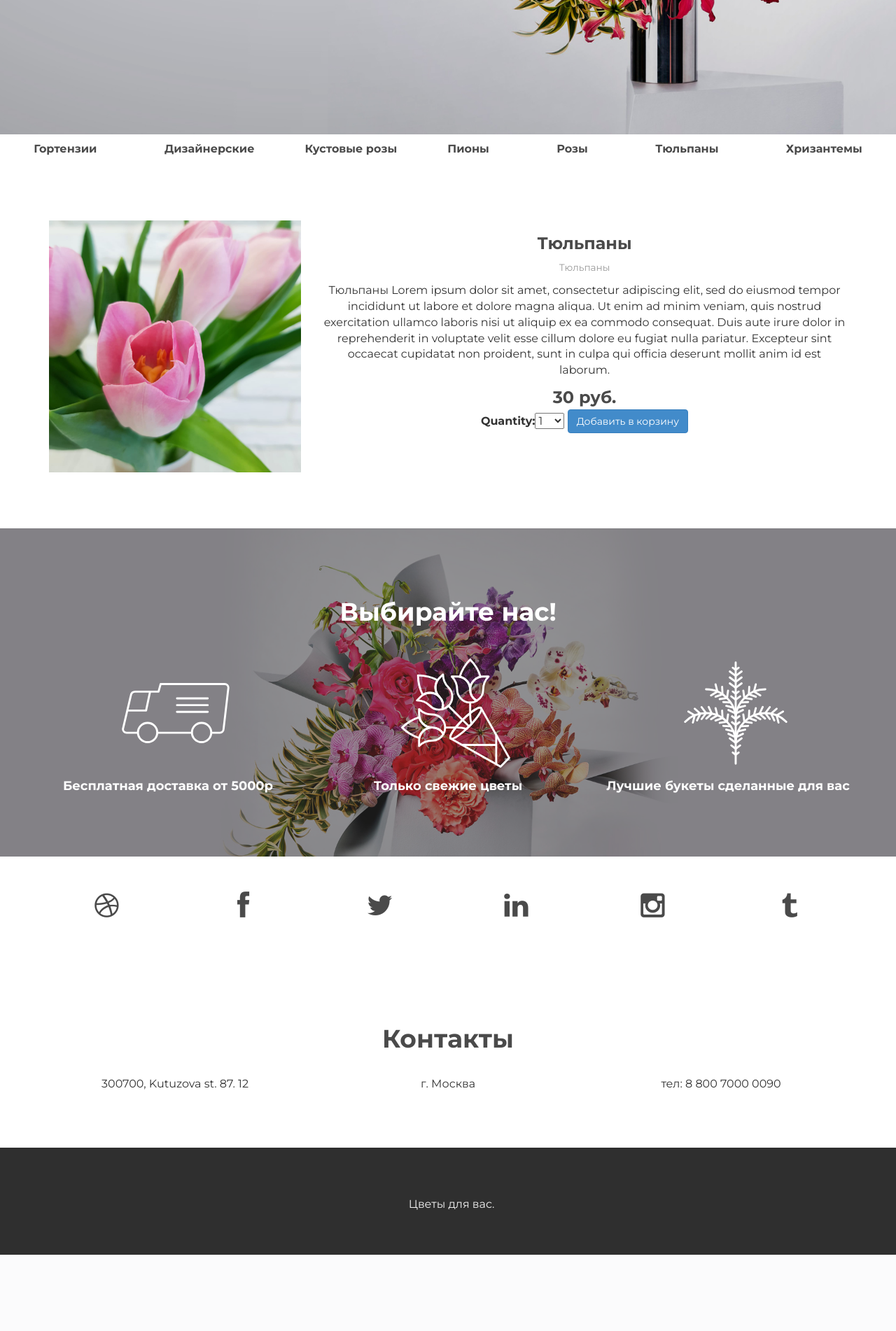
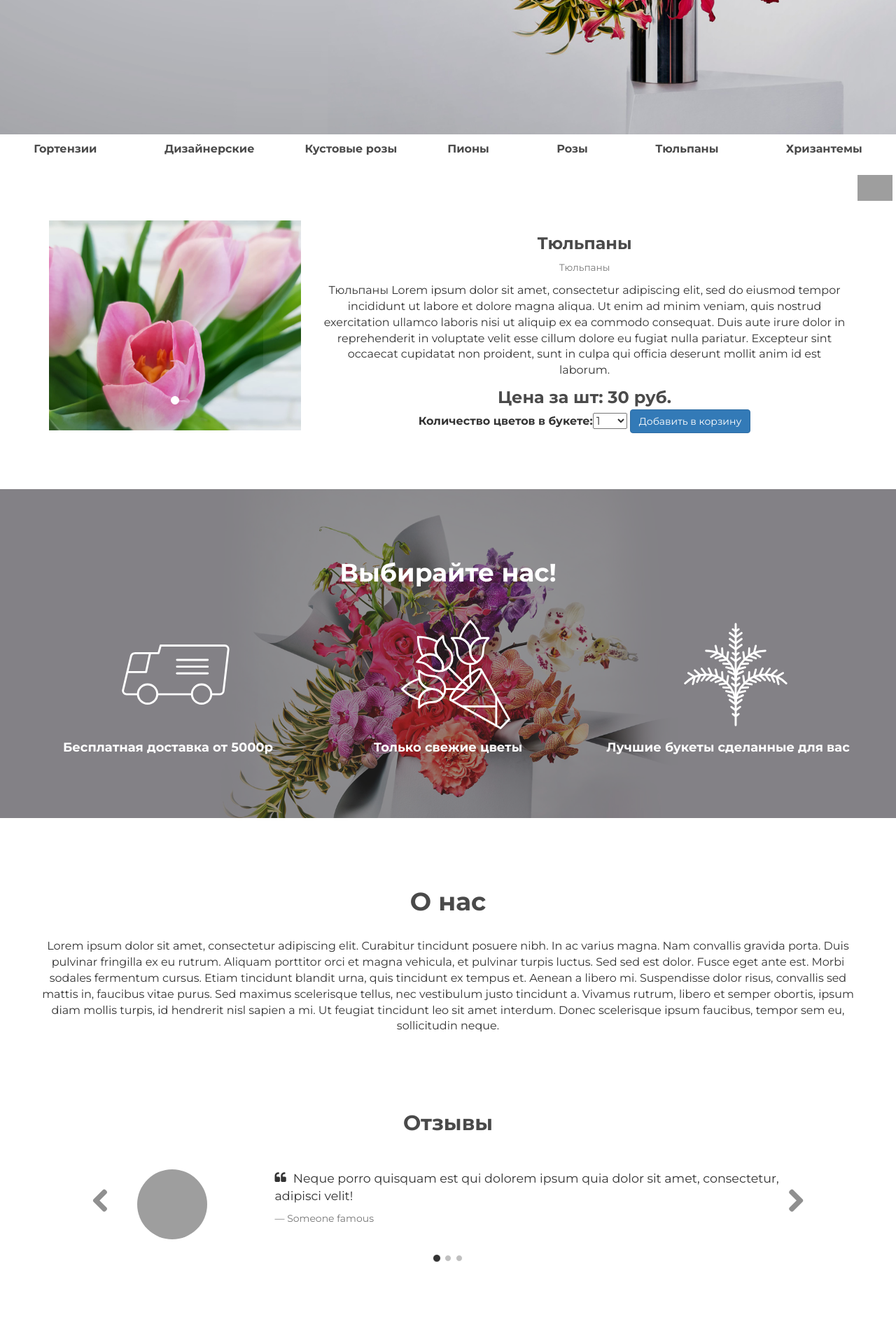
Before and after one commit to maybejke/flowers_shop, a Django app: a page that uses shop/templates/base.html in a window 1280 px wide. Shown: the part 508-2410 px from the top of the page at 70% size. Before the commit the page ends 2301 px from the top, so only its background shows below. Run offline with Django 3.2, Linux system fonts and the light colour scheme; data comes from the database, SQL or seed files in the repository; parts of the project's set-up code (start-up, migrations or seed data) failed here and were passed over; some libraries are stand-ins or nearby versions; grey boxes are pictures that could not be loaded.

Commit message:
celery + carousels, reviews and changed numbers of goods

```diff
--- a/shop/basketapp/forms.py
+++ b/shop/basketapp/forms.py
@@ -1,6 +1,7 @@
 from django import forms
 
-PRODUCT_QUANTITY_CHOICES = [(i, str(i)) for i in range(1, 21)]
+# PRODUCT_QUANTITY_CHOICES = [(i, str(i)) for i in range(1, 21)]
+PRODUCT_QUANTITY_CHOICES = [(1, '1'), (9, '9'), (11, '11'), (15, '15'), (21, '21'), (33, '33'), (50,'50'), (100,'100')]
 
 
 class CartAddProductForm(forms.Form):
@@ -8,5 +9,5 @@ class CartAddProductForm(forms.Form):
     quantity: позволяет пользователю выбрать количество между 1-20. Мы используем поле
     update: TypedChoiceField с coerce=int для преобразования ввода в целое число.
     """
-    quantity = forms.TypedChoiceField(choices=PRODUCT_QUANTITY_CHOICES, coerce=int)
+    quantity = forms.TypedChoiceField(label='Количество цветов в букете', choices=PRODUCT_QUANTITY_CHOICES, coerce=int)
     update = forms.BooleanField(required=False, initial=False, widget=forms.HiddenInput)
--- a/shop/mainapp/templates/mainapp/index.html
+++ b/shop/mainapp/templates/mainapp/index.html
@@ -2,7 +2,7 @@
 {% load static %}
 
 {% block title %}
-
+	Цветы | дарите с удовольствием
 {% endblock title %}
 
 {% block content %}
--- a/shop/mainapp/templates/mainapp/product_detail.html
+++ b/shop/mainapp/templates/mainapp/product_detail.html
@@ -14,16 +14,15 @@
     <section id="works"></section>
 	<div class="container">
         <div class="row centered mt mb">
-
-            <div class="col-md-4 " style="margin-left: auto; max-width: 400px">
-              <img src="{{ product.pictures.all.0.image.url }}" class="img-responsive" alt="{{ product.title }}">
+            <div class="col-md-4">
+              {% include "mainapp/snippets/products_carousel.html" %}
             </div>
             <div class="col-md-8">
               <div class="card-body">
                 <h3 class="card-title">{{ product.title }}</h3>
                 <p class="card-text"><small class="text-muted">{{ product.categories.all.0.title }}</small></p>
                 <p class="card-text">{{ product.description }}</p>
-                <div class="price">{{ product.price }} руб.</div>
+                <div class="price">Цена за шт: {{ product.price }} руб.</div>
                 <form action="{% url "basket:cart_add" product.id %}" method="post">
                     {{ cart_product_form }}
                     {% csrf_token %}
--- /dev/null
+++ b/shop/mainapp/templates/mainapp/snippets/products_carousel.html
@@ -0,0 +1,29 @@
+<div id="carousel-example-generic" class="carousel slide" data-ride="carousel">
+  <!-- Indicators -->
+  <ol class="carousel-indicators">
+      {% for img in product.pictures.all %}
+    <li data-target="#carousel-example-generic" data-slide-to="{{ forloop.first }}" {% if forloop.first %} class="active" {% endif %}></li>
+    {% endfor %}
+  </ol>
+
+  <!-- Wrapper for slides -->
+  <div class="carousel-inner" role="listbox">
+{% for img in product.pictures.all %}
+    <div class="item {% if forloop.first %} active {% endif%}" style="margin-left: auto; max-width: 450px; max-height: 300px;">
+      <img src="{{ img.image.url }}" alt="{{ img.title}}">
+      <div class="carousel-caption">
+      </div>
+    </div>
+{% endfor %}
+  </div>
+
+  <!-- Controls -->
+  <a class="left carousel-control" href="#carousel-example-generic" role="button" data-slide="prev" style="background: white; opacity: 5%">
+    <span class="glyphicon glyphicon-chevron-left" aria-hidden="true"></span>
+    <span class="sr-only">Previous</span>
+  </a>
+  <a class="right carousel-control" href="#carousel-example-generic" role="button" data-slide="next" style="background: white; opacity: 5%">
+    <span class="glyphicon glyphicon-chevron-right" aria-hidden="true"></span>
+    <span class="sr-only">Next</span>
+  </a>
+</div>
--- a/shop/mainapp/templates/mainapp/snippets/products_snippet.html
+++ b/shop/mainapp/templates/mainapp/snippets/products_snippet.html
@@ -1,4 +1,4 @@
-<div class="col-lg-4 col-md-4 col-sm-4 gallery">
+<div class="col-lg-3 col-md-3 col-sm-3 gallery">
     <a href="{{ product.get_absolute_url }}"><img src="{{ product.pictures.all.0.image.url }}" class="img-responsive">
     <div class="price">{{product.title}}</div><div class="button">Купить</div></a>
 </div>
--- a/shop/orderapp/admin.py
+++ b/shop/orderapp/admin.py
@@ -13,7 +13,7 @@ class OrderItemsInline(admin.TabularInline):
 
 class OrderAdmin(admin.ModelAdmin):
     list_display = ['id', 'first_name', 'last_name', 'email',
-                    'address', 'city', 'postal_code', 'created', 'updated',
+                    'address', 'city', 'phone_number', 'created', 'updated',
                     'paid']
     list_filter = ['created', 'updated', 'paid']
     inlines = [OrderItemsInline]
--- a/shop/orderapp/forms.py
+++ b/shop/orderapp/forms.py
@@ -6,12 +6,12 @@ from orderapp.models import Order
 class OrderCreateForm(forms.ModelForm):
     class Meta:
         model = Order
-        fields = ['first_name', 'last_name', 'email', 'address', 'city', 'postal_code']
+        fields = ['first_name', 'last_name', 'email', 'address', 'city', 'phone_number']
         widgets = {
             'first_name': forms.TextInput(attrs={'class': 'form-control'}),
             'last_name': forms.TextInput(attrs={'class': 'form-control'}),
             'address': forms.TextInput(attrs={'class': 'form-control'}),
             'city': forms.TextInput(attrs={'class': 'form-control'}),
             'email': forms.EmailInput(attrs={'class': 'form-control'}),
-            'postal_code': forms.NumberInput(attrs={'class': 'form-control'}),
+            'phone_number': forms.NumberInput(attrs={'class': 'form-control'}),
         }
--- a/shop/orderapp/models.py
+++ b/shop/orderapp/models.py
@@ -21,7 +21,8 @@ class Order(models.Model):
     email = models.EmailField()
     address = models.CharField(verbose_name='Адрес', max_length=300)
     city = models.CharField(verbose_name='Город', max_length=100)
-    postal_code = models.IntegerField(verbose_name='Почтовый индекс')
+    phone_number = models.DecimalField(verbose_name='Номер телефона',
+                                       max_digits=12, default=84957777777, decimal_places=0)
     created = models.DateTimeField(auto_now_add=True)
     updated = models.DateTimeField(auto_now=True)
     paid = models.BooleanField(default=False)
--- a/shop/orderapp/views.py
+++ b/shop/orderapp/views.py
@@ -29,8 +29,8 @@ def order_create(request):
                                           quantity=item['quantity'])
             # clear basket
             cart.clear()
-            # run async task// delay - adding task into queue, will run it as soon as possible
-            order_created.delay(order.id)
+            # run async task// order_created.delay(order.id) - adding task into queue, will run it as soon as possible
+            order_created(order.id)
 
             return render(request, 'orderapp/order_created.html', {'order': order})
 
--- a/shop/static/css/style.css
+++ b/shop/static/css/style.css
@@ -323,3 +323,106 @@ margin-left: auto;
 .gallery h4 {
 	color:white;
 }
+
+/* carousel */
+#quote-carousel
+{
+  padding: 0 10px 30px 10px;
+  margin-top: 30px;
+}
+
+/* Control buttons  */
+#quote-carousel .carousel-control
+{
+  background: none;
+  color: #222;
+  font-size: 2.3em;
+  text-shadow: none;
+  margin-top: 30px;
+}
+/* Previous button  */
+#quote-carousel .carousel-control.left
+{
+  left: -12px;
+}
+/* Next button  */
+#quote-carousel .carousel-control.right
+{
+  right: -12px !important;
+}
+/* Changes the position of the indicators */
+#quote-carousel .carousel-indicators
+{
+  right: 50%;
+  top: auto;
+  bottom: 0px;
+  margin-right: -19px;
+}
+/* Changes the color of the indicators */
+#quote-carousel .carousel-indicators li
+{
+  background: #c0c0c0;
+}
+#quote-carousel .carousel-indicators .active
+{
+  background: #333333;
+}
+#quote-carousel img
+{
+  width: 250px;
+  height: 100px
+}
+/* End carousel */
+
+.item blockquote {
+    border-left: none;
+    margin: 0;
+}
+
+.item blockquote img {
+    margin-bottom: 10px;
+}
+
+.item blockquote p:before {
+    content: "\f10d";
+    font-family: 'Fontawesome';
+    float: left;
+    margin-right: 10px;
+}
+
+
+
+/**
+  MEDIA QUERIES
+*/
+
+/* Small devices (tablets, 768px and up) */
+@media (min-width: 768px) {
+    #quote-carousel
+    {
+      margin-bottom: 0;
+      padding: 0 40px 30px 40px;
+    }
+
+}
+
+/* Small devices (tablets, up to 768px) */
+@media (max-width: 768px) {
+
+    /* Make the indicators larger for easier clicking with fingers/thumb on mobile */
+
+    #quote-carousel .carousel-indicators {
+        bottom: -20px !important;
+    }
+    #quote-carousel .carousel-indicators li {
+        display: inline-block;
+        margin: 0px 5px;
+        width: 15px;
+        height: 15px;
+    }
+    #quote-carousel .carousel-indicators li.active {
+        margin: 0px 5px;
+        width: 20px;
+        height: 20px;
+    }
+}
--- a/shop/templates/base.html
+++ b/shop/templates/base.html
@@ -16,7 +16,9 @@
     </title>
     {% block css %}
 		<link href="{% static "css/bootstrap.css" %}" rel="stylesheet">
-
+        <link rel="stylesheet" href="https://maxcdn.bootstrapcdn.com/bootstrap/3.4.1/css/bootstrap.min.css">
+          <script src="https://ajax.googleapis.com/ajax/libs/jquery/3.4.1/jquery.min.js"></script>
+          <script src="https://maxcdn.bootstrapcdn.com/bootstrap/3.4.1/js/bootstrap.min.js"></script>
 		<!-- Custom styles for this template -->
 
 	    <link href="{% static "css/font-awesome.min.css" %}" rel="stylesheet">
@@ -57,14 +59,16 @@
 					<h1>Выбирайте нас!</h1>
 
 					<div class="col-lg-4 col-md-4 col-sm-4 gallery principles">
-						<img src="{% static "/img/icons/Nature_&_outdoors_05.svg" %}" class="img-responsive"><h4>Бесплатная доставка от 5000р</h4>
+						<img src="{% static "/img/icons/Nature_&_outdoors_05.svg" %}" class="img-responsive">
+                        <h4>Бесплатная доставка от 5000р</h4>
 					</div>
 					<div class="col-lg-4 col-md-4 col-sm-4 gallery principles">
 						<img src="{% static "/img/icons/Nature_&_outdoors_02.svg" %}" class="img-responsive">
 						<h4>Только свежие цветы</h4>
 					</div>
 					<div class="col-lg-4 col-md-4 col-sm-4 gallery principles">
-						<img src="{% static "/img/icons/Nature_&_outdoors_03.svg" %}" class="img-responsive"><h4>Лучшие букеты сделанные для вас</h4>
+						<img src="{% static "/img/icons/Nature_&_outdoors_03.svg" %}"
+                             class="img-responsive"><h4>Лучшие букеты сделанные для вас</h4>
 					</div>
 				</div>
 					</div><! --/row -->
@@ -74,7 +78,39 @@
 		</div>
 	{% endblock chose_us %}
 
-	{% block blockname %}
+    {% block about_us %}
+		<div class="container" id="contacts">
+			<div class="row centered mt mb">
+				<h1>О нас</h1></br>
+                <p>
+                    Lorem ipsum dolor sit amet, consectetur adipiscing elit. Curabitur tincidunt posuere nibh.
+                    In ac varius magna. Nam convallis gravida porta. Duis pulvinar fringilla ex eu rutrum. Aliquam
+                    porttitor orci et magna vehicula, et pulvinar turpis luctus. Sed sed est dolor. Fusce eget ante
+                    est. Morbi sodales fermentum cursus. Etiam tincidunt blandit urna, quis tincidunt ex tempus et.
+                    Aenean a libero mi. Suspendisse dolor risus, convallis sed mattis in, faucibus vitae purus. Sed
+                    maximus scelerisque tellus, nec vestibulum justo tincidunt a. Vivamus rutrum, libero et semper
+                    obortis, ipsum diam mollis turpis, id hendrerit nisl sapien a mi. Ut feugiat tincidunt leo sit
+                    amet interdum. Donec scelerisque ipsum faucibus, tempor sem eu, sollicitudin neque.
+                </p>
+            </div>
+		</div>
+    {%  endblock about_us %}
+    {%  block reviews %}
+        {% include "snippets/reviews.html" %}
+    {% endblock reviews %}
+
+	{% block contacts %}
+		<div class="container" id="contacts">
+			<div class="row centered mt mb">
+				<h1>Контакты</h1></br>
+				<div class="col-lg-4 col-md-4 col-sm-4">300700, Kutuzova st. 87. 12</div>
+				<div class="col-lg-4 col-md-4 col-sm-4">г. Москва</div>
+				<div class="col-lg-4 col-md-4 col-sm-4">тел: 8 800 7000 0090</div>
+			</div>
+		</div>
+	{% endblock contacts %}
+
+    {% block socials %}
 		<div id="social">
 		<div class="container">
 			<div class="row centered">
@@ -100,18 +136,7 @@
 			</div><! --/row -->
 		</div><! --/container -->
 	</div><! --/social -->
-	{% endblock blockname %}
-
-	{% block contacts %}
-		<div class="container" id="contacts">
-			<div class="row centered mt mb">
-				<h1>Контакты</h1></br>
-				<div class="col-lg-4 col-md-4 col-sm-4">300700, Kutuzova st. 87. 12</div>
-				<div class="col-lg-4 col-md-4 col-sm-4">г. Москва</div>
-				<div class="col-lg-4 col-md-4 col-sm-4">тел: 8 800 7000 0090</div>
-			</div>
-		</div>
-	{% endblock contacts %}
+	{% endblock socials %}
 
 	{% block footer %}
 
@@ -133,7 +158,12 @@
 		</div><! --/footerwrap -->
 	{% endblock footer %}
 
-
+    <div style="padding-bottom: 5px; padding-right: 5px; position: fixed; bottom: 0px; right: 0px;">
+        <a href="https://www.instagram.com/" target="_blank">
+            <img style="max-width: 50px" src="https://instagram-brand.com/wp-content/uploads/2016/11/Instagram_AppIcon_Aug2017.png?w=300"
+             alt="Наш инстаграм">
+        </a>
+    </div>
 
     <!-- Bootstrap core JavaScript
     ================================================== -->
@@ -141,6 +171,5 @@
     <script src="https://ajax.googleapis.com/ajax/libs/jquery/1.11.0/jquery.min.js"></script>
     <script src="{% static "js/bootstrap.min.js"%}"></script>
 
-
   </body>
 </html>
--- /dev/null
+++ b/shop/templates/snippets/reviews.html
@@ -0,0 +1,69 @@
+<div class="container">
+          <div class="row">
+            <div class='text-center'>
+            <h2>Отзывы</h2>
+            </div>
+          </div>
+            <div class=''>
+              <div class="carousel slide" data-ride="carousel" id="quote-carousel">
+                <!-- Bottom Carousel Indicators -->
+                <ol class="carousel-indicators">
+                  <li data-target="#quote-carousel" data-slide-to="0" class="active"></li>
+                  <li data-target="#quote-carousel" data-slide-to="1"></li>
+                  <li data-target="#quote-carousel" data-slide-to="2"></li>
+                </ol>
+
+                <!-- Carousel Slides / Quotes -->
+                <div class="carousel-inner">
+
+                  <!-- Quote 1 -->
+                  <div class="item active">
+                    <blockquote>
+                      <div class="row">
+                        <div class="col-sm-3 text-center">
+                          <img class="img-circle" src="http://www.reactiongifs.com/r/overbite.gif" style="width: 100px;height:100px;">
+                          <!--<img class="img-circle" src="https://s3.amazonaws.com/uifaces/faces/twitter/kolage/128.jpg" style="width: 100px;height:100px;">-->
+                        </div>
+                        <div class="col-sm-9">
+                          <p>Neque porro quisquam est qui dolorem ipsum quia dolor sit amet, consectetur, adipisci velit!</p>
+                          <small>Someone famous</small>
+                        </div>
+                      </div>
+                    </blockquote>
+                  </div>
+                  <!-- Quote 2 -->
+                  <div class="item">
+                    <blockquote>
+                      <div class="row">
+                        <div class="col-sm-3 text-center">
+                          <img class="img-circle" src="https://s3.amazonaws.com/uifaces/faces/twitter/mijustin/128.jpg" style="width: 100px;height:100px;">
+                        </div>
+                        <div class="col-sm-9">
+                          <p>Lorem ipsum dolor sit amet, consectetur adipiscing elit. Etiam auctor nec lacus ut tempor. Mauris.</p>
+                          <small>Someone famous</small>
+                        </div>
+                      </div>
+                    </blockquote>
+                  </div>
+                  <!-- Quote 3 -->
+                  <div class="item">
+                    <blockquote>
+                      <div class="row">
+                        <div class="col-sm-3 text-center">
+                          <img class="img-circle" src="https://s3.amazonaws.com/uifaces/faces/twitter/keizgoesboom/128.jpg" style="width: 100px;height:100px;">
+                        </div>
+                        <div class="col-sm-9">
+                          <p>Lorem ipsum dolor sit amet, consectetur adipiscing elit. Ut rutrum elit in arcu blandit, eget pretium nisl accumsan. Sed ultricies commodo tortor, eu pretium mauris.</p>
+                          <small>Someone famous</small>
+                        </div>
+                      </div>
+                    </blockquote>
+                  </div>
+                </div>
+
+                <!-- Carousel Buttons Next/Prev -->
+                <a data-slide="prev" href="#quote-carousel" class="left carousel-control"><i class="fa fa-chevron-left"></i></a>
+                <a data-slide="next" href="#quote-carousel" class="right carousel-control"><i class="fa fa-chevron-right"></i></a>
+              </div>
+          </div>
+</div>
```
Also changed, not shown: shop/db.sqlite3, shop/mainapp/migrations/0005_auto_20200412_0902.py (added), shop/media/pictures/1a382b08f806_lHSOVkU.jpg (added), shop/orderapp/migrations/0002_auto_20200412_0902.py (added), shop/orderapp/migrations/0003_remove_order_postal_code.py (added), shop/orderapp/migrations/0004_auto_20200412_0912.py (added), shop/orderapp/migrations/0005_auto_20200412_0942.py (added).
